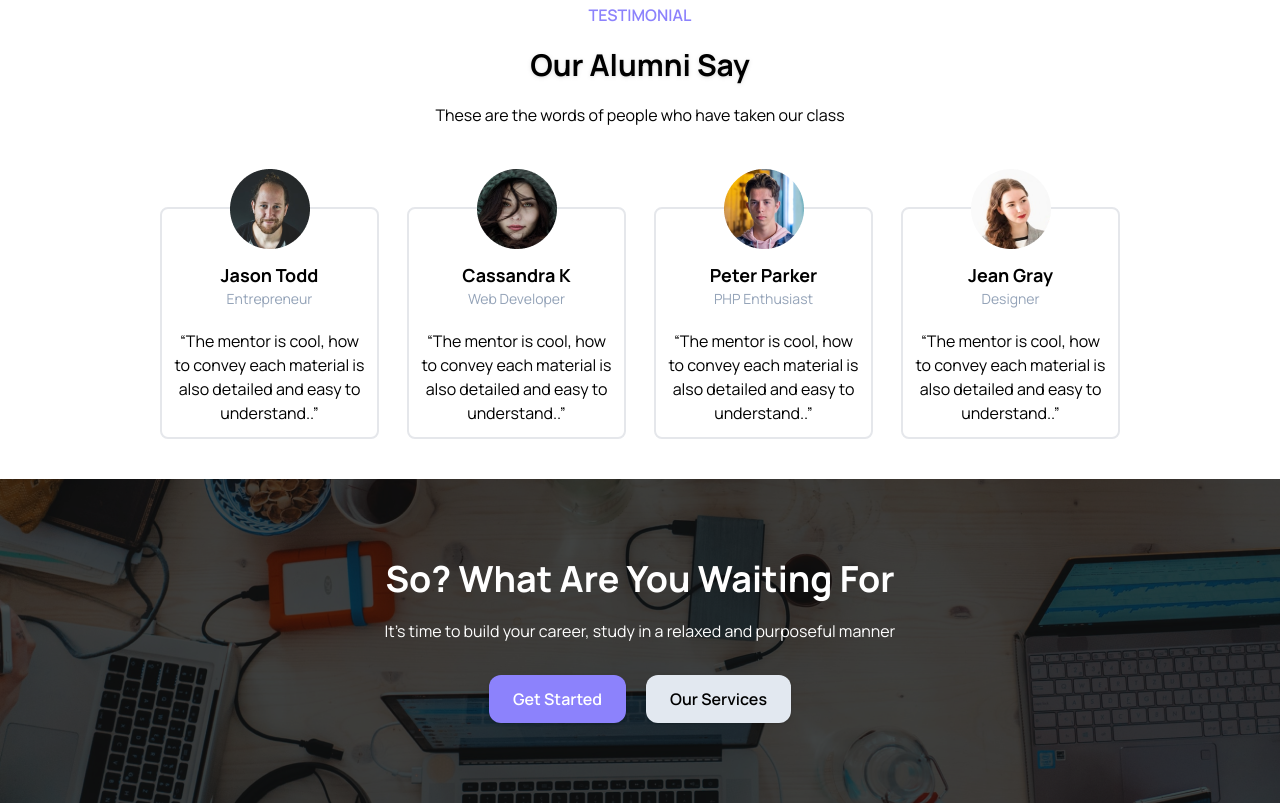
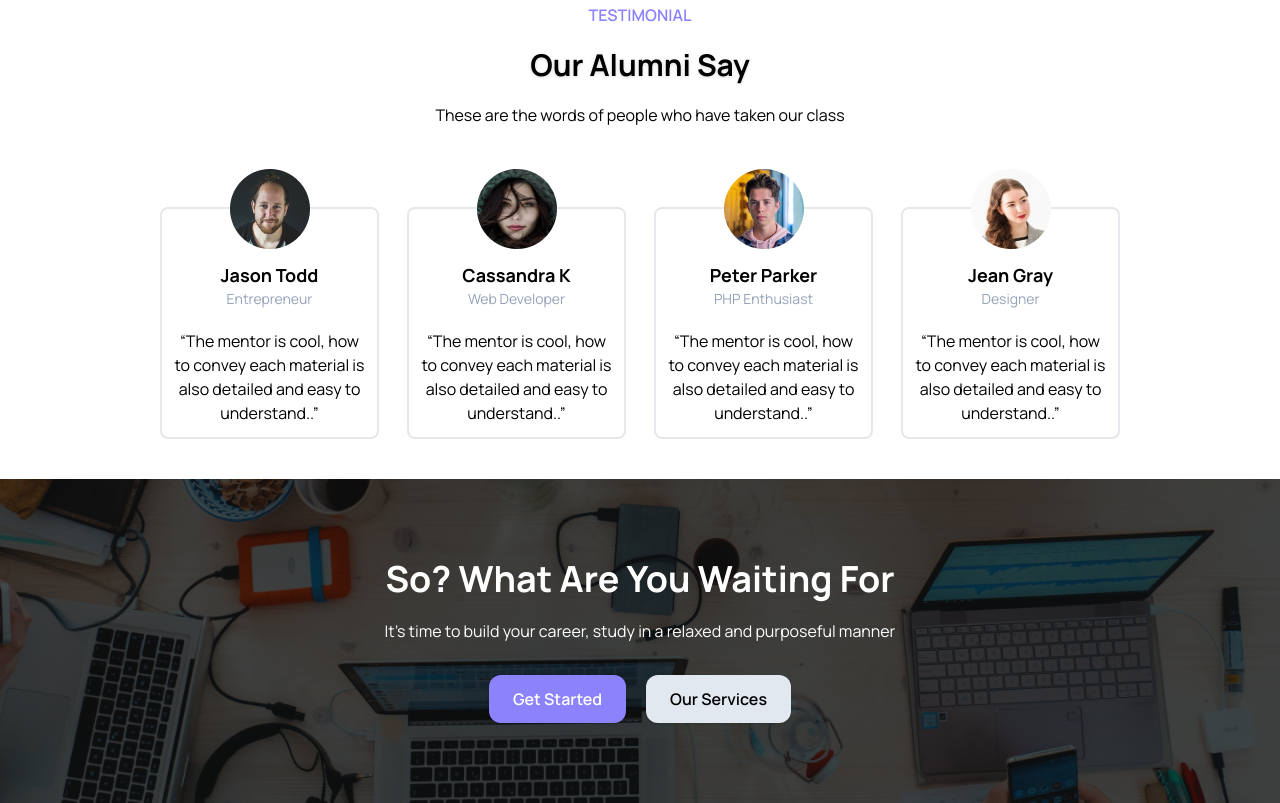
Before and after one commit to HeruAzyy/zuxs, a website: page index.html in a window 1280 px wide. Shown: the part 2148-2951 px from the top of the page. Drawn offline with nearby package versions, Linux system fonts and the light colour scheme.

Commit message:
ui(contact section): perbaikan background

```diff
--- a/index.html
+++ b/index.html
@@ -345,7 +345,7 @@
 
 		<!-- CONTACT SECTION -->
 		<section
-			class="text-center text-white"
+			class="text-center text-white bg-no-repeat bg-center bg-cover"
 			style="background-image: url(assets/images/contact.png)">
 			<div class="w-full h-full bg-black/70 px-10 py-20">
 				<h2>So? What Are You Waiting For</h2>
```
Also changed, not shown: assets/CSS/output.css.
